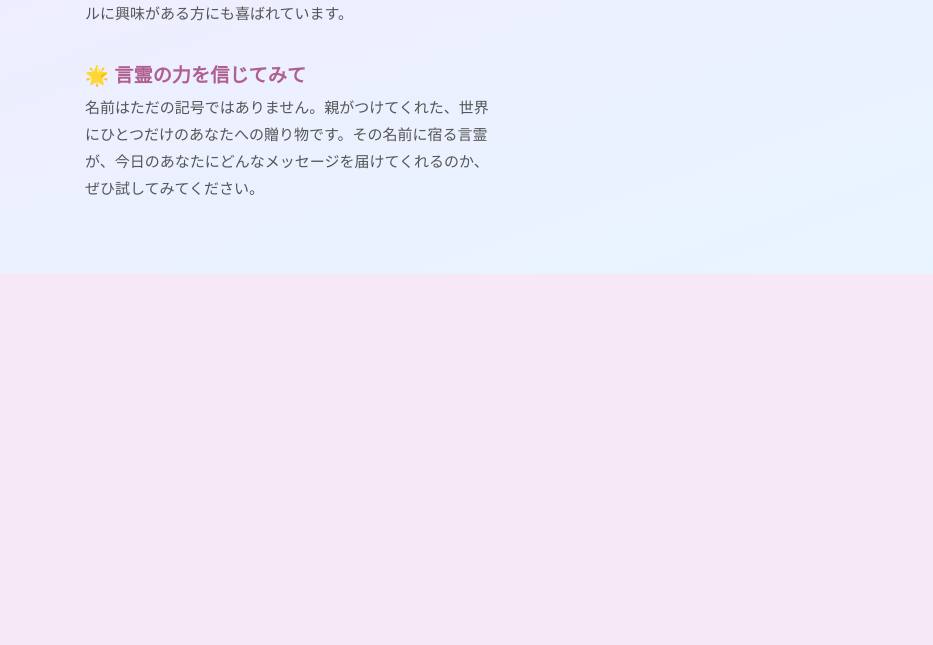
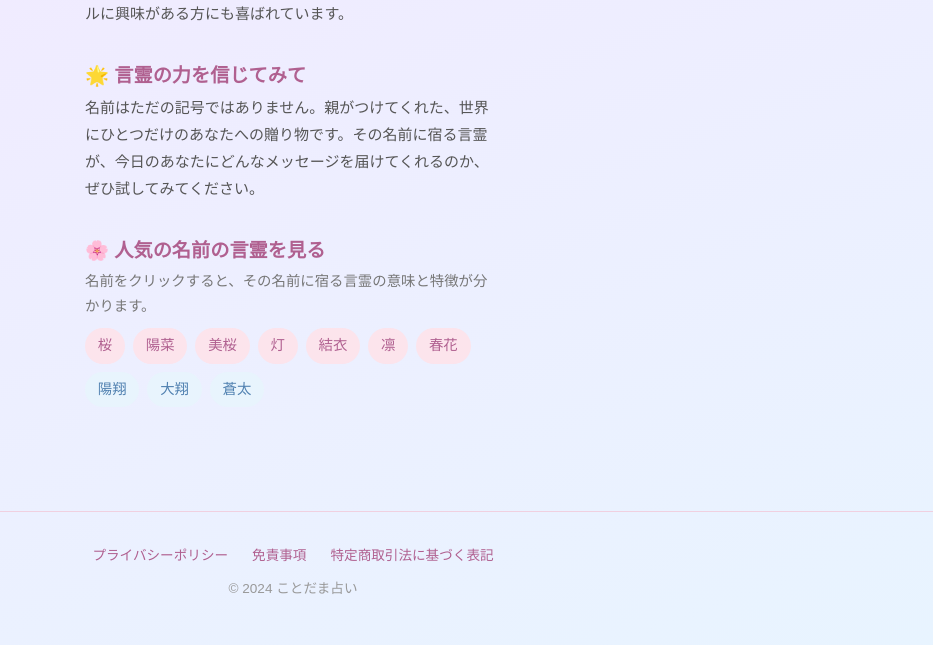
Before and after one commit to grant1493-svg/kotodama-fortune, a Flask app: page /register in a window 1280 px wide. Shown: the part 1632-2277 px from the top of the page, without its empty margins (347-1280 px from the left). Before the commit the page ends 1906 px from the top, so only its background shows below. Run offline with Flask 3, Linux system fonts and the light colour scheme.

Commit message:
register.html: フッターリンク追加・名前ページへの導線を追加（AdSense審査対策）

```diff
--- a/kotodama/templates/register.html
+++ b/kotodama/templates/register.html
@@ -78,7 +78,32 @@
     <h2 style="color:#b06090;font-size:1.2rem;margin-top:2rem;">🌟 言霊の力を信じてみて</h2>
     <p>名前はただの記号ではありません。親がつけてくれた、世界にひとつだけのあなたへの贈り物です。その名前に宿る言霊が、今日のあなたにどんなメッセージを届けてくれるのか、ぜひ試してみてください。</p>
 
+    <h2 style="color:#b06090;font-size:1.2rem;margin-top:2rem;">🌸 人気の名前の言霊を見る</h2>
+    <p style="font-size:0.9rem;color:#777;">名前をクリックすると、その名前に宿る言霊の意味と特徴が分かります。</p>
+    <div style="display:flex;flex-wrap:wrap;gap:0.5rem;margin-top:0.5rem;">
+      <a href="/name/さくら" style="background:#fce4ec;color:#b06090;padding:0.3rem 0.8rem;border-radius:20px;font-size:0.9rem;text-decoration:none;">桜</a>
+      <a href="/name/ひな" style="background:#fce4ec;color:#b06090;padding:0.3rem 0.8rem;border-radius:20px;font-size:0.9rem;text-decoration:none;">陽菜</a>
+      <a href="/name/みお" style="background:#fce4ec;color:#b06090;padding:0.3rem 0.8rem;border-radius:20px;font-size:0.9rem;text-decoration:none;">美桜</a>
+      <a href="/name/あかり" style="background:#fce4ec;color:#b06090;padding:0.3rem 0.8rem;border-radius:20px;font-size:0.9rem;text-decoration:none;">灯</a>
+      <a href="/name/ゆい" style="background:#fce4ec;color:#b06090;padding:0.3rem 0.8rem;border-radius:20px;font-size:0.9rem;text-decoration:none;">結衣</a>
+      <a href="/name/りん" style="background:#fce4ec;color:#b06090;padding:0.3rem 0.8rem;border-radius:20px;font-size:0.9rem;text-decoration:none;">凛</a>
+      <a href="/name/はるか" style="background:#fce4ec;color:#b06090;padding:0.3rem 0.8rem;border-radius:20px;font-size:0.9rem;text-decoration:none;">春花</a>
+      <a href="/name/はると" style="background:#e8f4fd;color:#5080b0;padding:0.3rem 0.8rem;border-radius:20px;font-size:0.9rem;text-decoration:none;">陽翔</a>
+      <a href="/name/ひろと" style="background:#e8f4fd;color:#5080b0;padding:0.3rem 0.8rem;border-radius:20px;font-size:0.9rem;text-decoration:none;">大翔</a>
+      <a href="/name/そうた" style="background:#e8f4fd;color:#5080b0;padding:0.3rem 0.8rem;border-radius:20px;font-size:0.9rem;text-decoration:none;">蒼太</a>
+    </div>
+
   </div>
+</div>
+
+<!-- Footer -->
+<div style="text-align:center;padding:2rem 1rem 3rem;font-size:0.85rem;color:#999;border-top:1px solid #f0d0e0;margin-top:2rem;">
+  <div style="display:flex;justify-content:center;gap:1.5rem;flex-wrap:wrap;">
+    <a href="{{ url_for('privacy') }}" style="color:#b06090;text-decoration:none;">プライバシーポリシー</a>
+    <a href="{{ url_for('disclaimer') }}" style="color:#b06090;text-decoration:none;">免責事項</a>
+    <a href="{{ url_for('tokushoho') }}" style="color:#b06090;text-decoration:none;">特定商取引法に基づく表記</a>
+  </div>
+  <p style="margin-top:0.8rem;">© 2024 ことだま占い</p>
 </div>
 
 <script>
```
